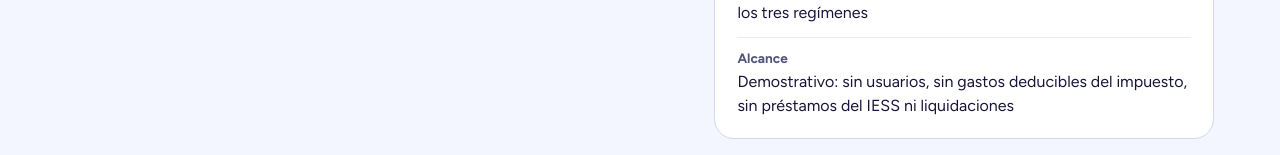
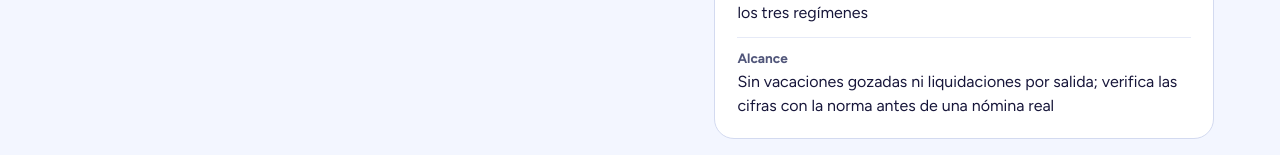
Before and after one commit to kiramman-mp3/sistema-rol-pagos-erp, an Angular app in the folder frontend/: page /informacion in a window 1280 px wide. Shown: the part 797-952 px from the top of the page. Built offline with nearby package versions, Linux system fonts and the light colour scheme.

Commit message:
docs: update the scope line on the information page

```diff
--- a/frontend/src/app/informacion/informacion.html
+++ b/frontend/src/app/informacion/informacion.html
@@ -42,7 +42,7 @@
         <div><dt>Hecho con</dt><dd>Express 5 y TypeScript en el servidor, SQLite como base y Angular 22 en la pantalla</dd></div>
         <div><dt>Dinero</dt><dd>Se calcula con decimales exactos y se redondea a centavos en cada rubro</dd></div>
         <div><dt>Datos</dt><dd>Una base local; incluye seis empleados de ejemplo que cubren los tres regímenes</dd></div>
-        <div><dt>Alcance</dt><dd>Demostrativo: sin usuarios, sin gastos deducibles del impuesto, sin préstamos del IESS ni liquidaciones</dd></div>
+        <div><dt>Alcance</dt><dd>Sin vacaciones gozadas ni liquidaciones por salida; verifica las cifras con la norma antes de una nómina real</dd></div>
       </dl>
     </div>
 
```
